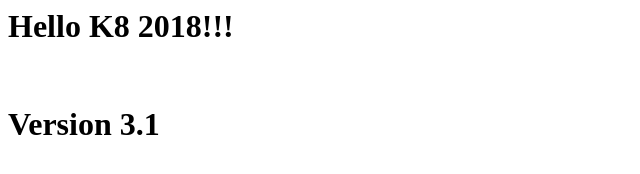
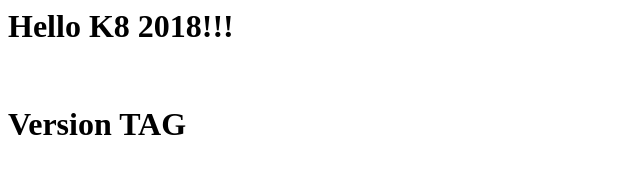
Before and after one commit to macirculado/se-training, a plain HTML site: page index.html in a window 1280 px wide. Shown: the full height of the page, 0-640 px from the left. Drawn offline with Linux system fonts and the light colour scheme.

Commit message:
updated docker

```diff
--- a/index.html
+++ b/index.html
@@ -1,6 +1,6 @@
 <html>
 	<body>
 		<h1>Hello K8 2018!!!</h1><br>
-		<h1>Version 3.1</h1>
+		<h1>Version TAG</h1>
 	</body>
 </html>
```
Also changed, not shown: 2 other files.
